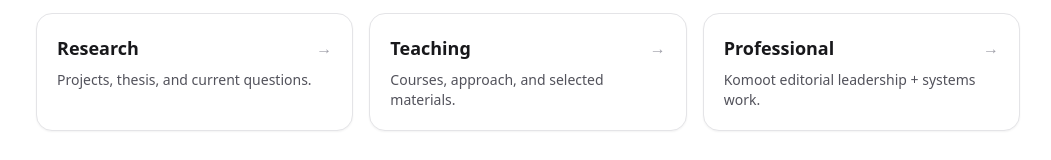
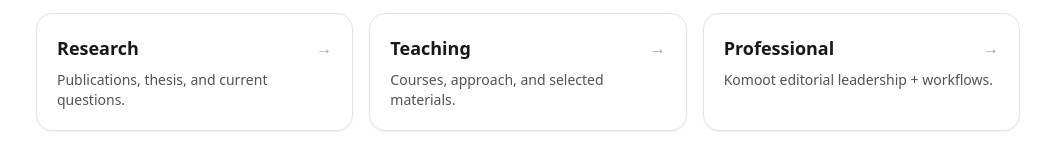
Before and after one commit to jamiesarafan/jamie-site, a Next.js app: page / in a window 1280 px wide. Shown: the part 521-681 px from the top of the page, without its empty margins (112-1163 px from the left). Built offline with nearby package versions, Linux system fonts and the light colour scheme.

Commit message:
Update page.tsx

```diff
--- a/src/app/page.tsx
+++ b/src/app/page.tsx
@@ -40,9 +40,9 @@ export default function HomePage() {
       </section>
 
       <section className="grid gap-4 md:grid-cols-3">
-        <Card title="Research" desc="Projects, thesis, and current questions." href="/research" />
+        <Card title="Research" desc="Publications, thesis, and current questions." href="/research" />
         <Card title="Teaching" desc="Courses, approach, and selected materials." href="/teaching" />
-        <Card title="Professional" desc="Komoot editorial leadership + systems work." href="/professional" />
+        <Card title="Professional" desc="Komoot editorial leadership + workflows." href="/professional" />
       </section>
     </div>
   );
```
